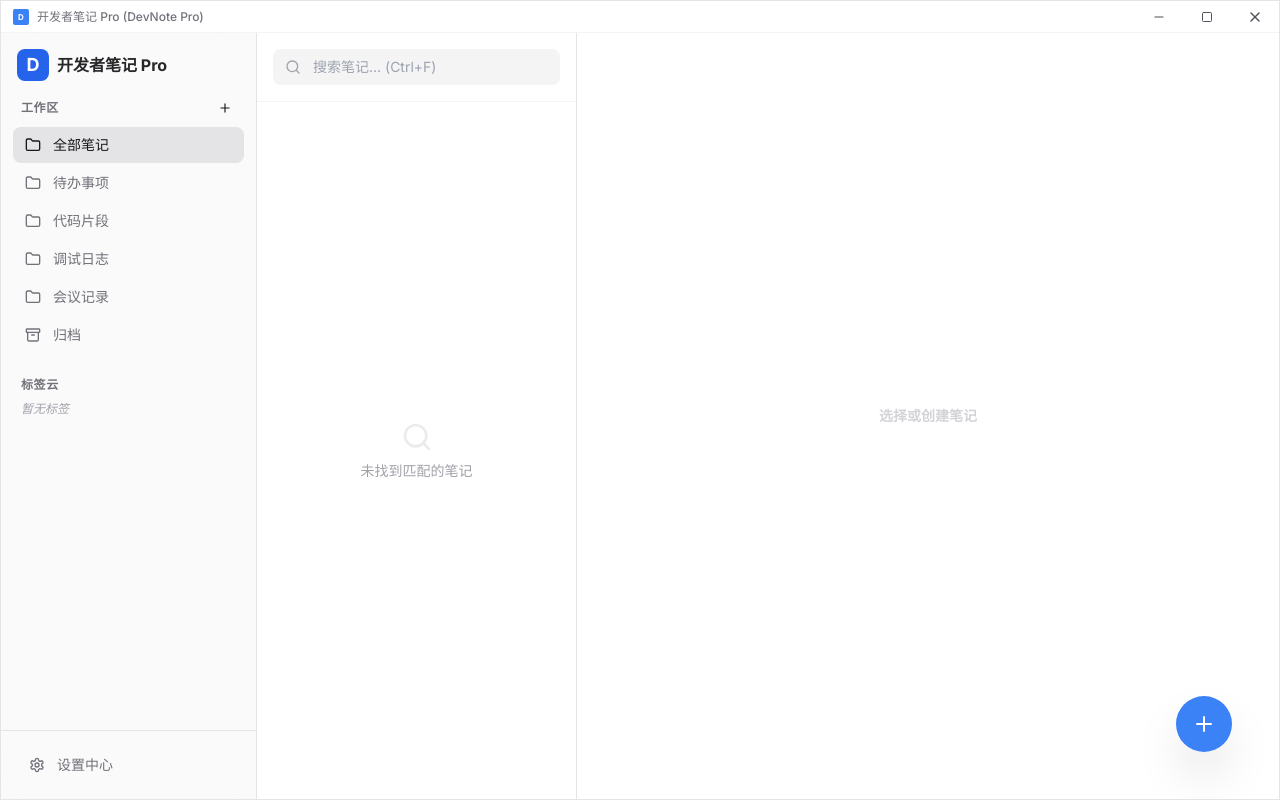
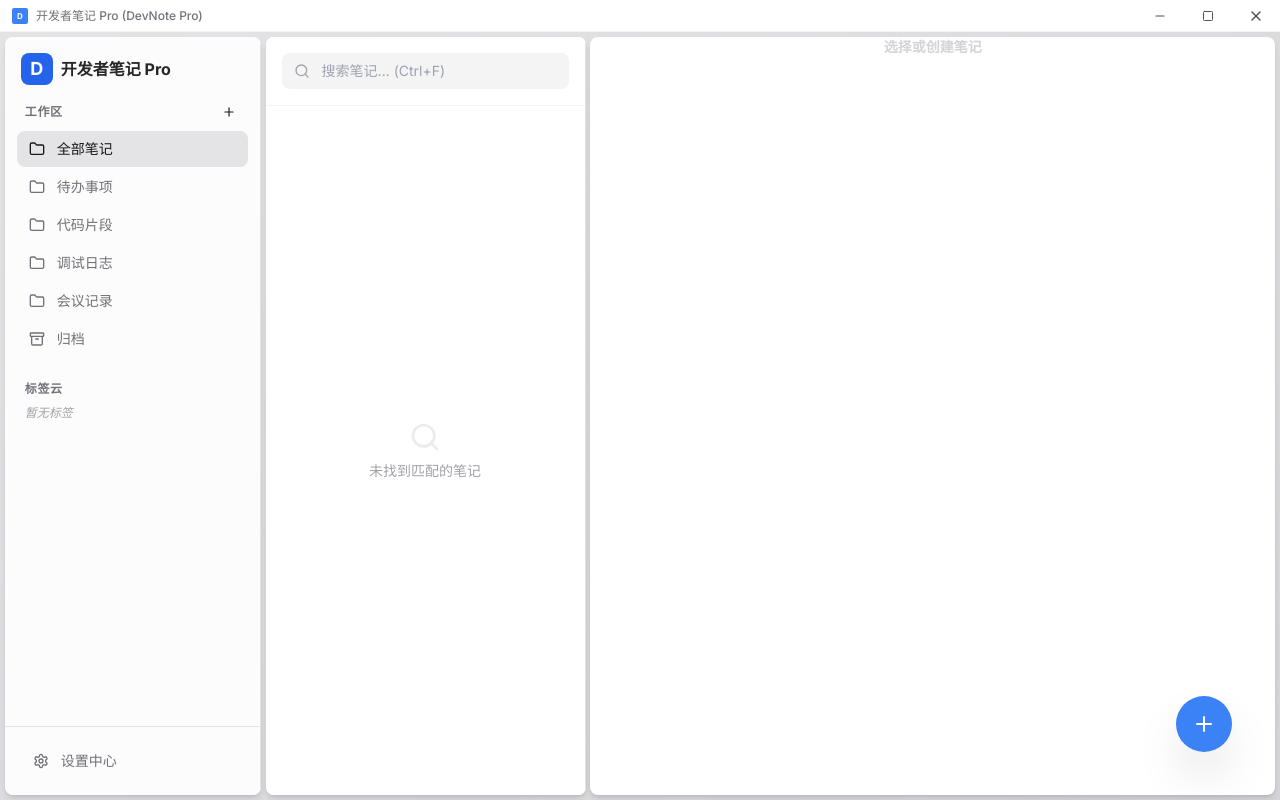
Before and after one commit to LMY-xiaoyu/DevNotePro, a React (Vite) app: page / in a window 1280 px wide. Built offline with nearby package versions, Linux system fonts and the light colour scheme.

Commit message:
fix:加入圆角 样式修改第一版

```diff
--- a/App.tsx
+++ b/App.tsx
@@ -811,12 +811,21 @@ const App: React.FC = () => {
   });
 
   return (
-    <div className={`flex flex-col h-screen w-screen overflow-hidden ${settings.darkMode ? 'dark' : ''} bg-zinc-50 dark:bg-zinc-950 border border-zinc-200 dark:border-zinc-800`}>
+    <div className={`flex flex-col h-screen w-screen overflow-hidden ${settings.darkMode ? 'dark' : ''} bg-gradient-to-br from-zinc-200 to-zinc-300 dark:from-zinc-900 dark:to-zinc-800`}>
       <TitleBar title="开发者笔记 Pro (DevNote Pro)" onMinimize={() => getIpcRenderer()?.send('window-minimize')} onClose={() => getIpcRenderer()?.send('window-close')} accentColor={settings.accentColor} />
-      <div className={`flex flex-1 overflow-hidden`}>
-        <Sidebar activeFolder={activeFolder} setActiveFolder={handleNavigateFolder} activeTag={activeTag} setActiveTag={handleNavigateTag} tags={Array.from(new Set(notes.flatMap(n => n.tags)))} customFolders={customFolders} onAddFolder={openAddFolderModal} onRenameFolder={openRenameFolderModal} onDeleteFolder={handleDeleteFolder} onOpenSettings={() => setShowSettings(true)} />
-        <NoteList notes={filteredNotes} selectedNoteId={activeNoteId} onSelectNote={handleSelectNote} selectedListIds={selectedListIds} onToggleSelect={handleToggleSelect} onBatchDelete={handleBatchDelete} searchQuery={searchQuery} setSearchQuery={setSearchQuery} onPinNote={handlePinNote} onMoveNote={handleMoveNoteRequest} onOpenWindow={handleOpenWindow} onDeleteNote={handleDeleteNote} onReorderNotes={handleReorderNotes} onAddTag={handleAddTagRequest} />
-        <div className="flex-1 relative flex flex-col bg-white dark:bg-zinc-950 min-w-0">
+      <div className={`flex flex-1 overflow-hidden p-[0.3rem] gap-[0.3rem]`}>
+        {/* 侧边栏卡片 */}
+        <div className="w-64 rounded-lg shadow-md overflow-hidden bg-white dark:bg-zinc-900">
+          <Sidebar activeFolder={activeFolder} setActiveFolder={handleNavigateFolder} activeTag={activeTag} setActiveTag={handleNavigateTag} tags={Array.from(new Set(notes.flatMap(n => n.tags)))} customFolders={customFolders} onAddFolder={openAddFolderModal} onRenameFolder={openRenameFolderModal} onDeleteFolder={handleDeleteFolder} onOpenSettings={() => setShowSettings(true)} />
+        </div>
+
+        {/* 笔记列表卡片 */}
+        <div className="w-80 rounded-lg shadow-md overflow-hidden bg-white dark:bg-zinc-900">
+          <NoteList notes={filteredNotes} selectedNoteId={activeNoteId} onSelectNote={handleSelectNote} selectedListIds={selectedListIds} onToggleSelect={handleToggleSelect} onBatchDelete={handleBatchDelete} searchQuery={searchQuery} setSearchQuery={setSearchQuery} onPinNote={handlePinNote} onMoveNote={handleMoveNoteRequest} onOpenWindow={handleOpenWindow} onDeleteNote={handleDeleteNote} onReorderNotes={handleReorderNotes} onAddTag={handleAddTagRequest} />
+        </div>
+
+        {/* 编辑区域卡片 */}
+        <div className="flex-1 rounded-lg shadow-md overflow-hidden bg-white dark:bg-zinc-900">
           {openNoteIds.length > 0 && (
             <div className="flex items-center bg-zinc-100 dark:bg-zinc-950 border-b border-zinc-200 dark:border-zinc-800 overflow-x-auto no-scrollbar">
               {openNoteIds.map(id => {
--- a/components/NoteList.tsx
+++ b/components/NoteList.tsx
@@ -187,8 +187,8 @@ const NoteList: React.FC<NoteListProps> = React.memo(({
                 onDragLeave={handleDragLeave}
                 onDrop={(e) => handleDrop(e, note.id)}
                 className={`group relative w-full text-left p-4 border-b border-zinc-100 dark:border-zinc-900 transition-all duration-200 ease-in-out hover:bg-zinc-50 dark:hover:bg-zinc-900/50 ${
-                  selectedNoteId === note.id ? 'bg-zinc-50 dark:bg-zinc-900 border-l-4 border-l-blue-500' : 'border-l-4 border-l-transparent'
-                } ${draggedNoteId === note.id ? 'opacity-50 scale-95' : ''} ${dragOverId === note.id ? 'bg-blue-50 dark:bg-blue-900/20 border-l-blue-400' : ''}`}
+                  selectedNoteId === note.id ? 'bg-zinc-50 dark:bg-zinc-900' : ''
+                } ${draggedNoteId === note.id ? 'opacity-50 scale-95' : ''} ${dragOverId === note.id ? 'bg-blue-50 dark:bg-blue-900/20' : ''}`}
                 onClick={() => onSelectNote(note.id)}
                 onContextMenu={(e) => handleContextMenu(e, note.id)}
               >
--- a/main.js
+++ b/main.js
@@ -78,6 +78,9 @@ function createWindow() {
   });
 
   win.loadFile(path.join(__dirname, 'dist', 'index.html'));
+
+  // 打开开发者工具
+  win.webContents.openDevTools();
 
   win.once('ready-to-show', () => {
     win.show();
```
Also changed, not shown: data/Notes/748ef1b4-9b65-40c2-acaf-9e6497275ade.json (added, +12 -0 lines), data/Notes/c9faa679-de0b-4238-8346-f4becc821c18.json (added, +12 -0 lines), 1 other file (tests, documents, lock files or other folders).
